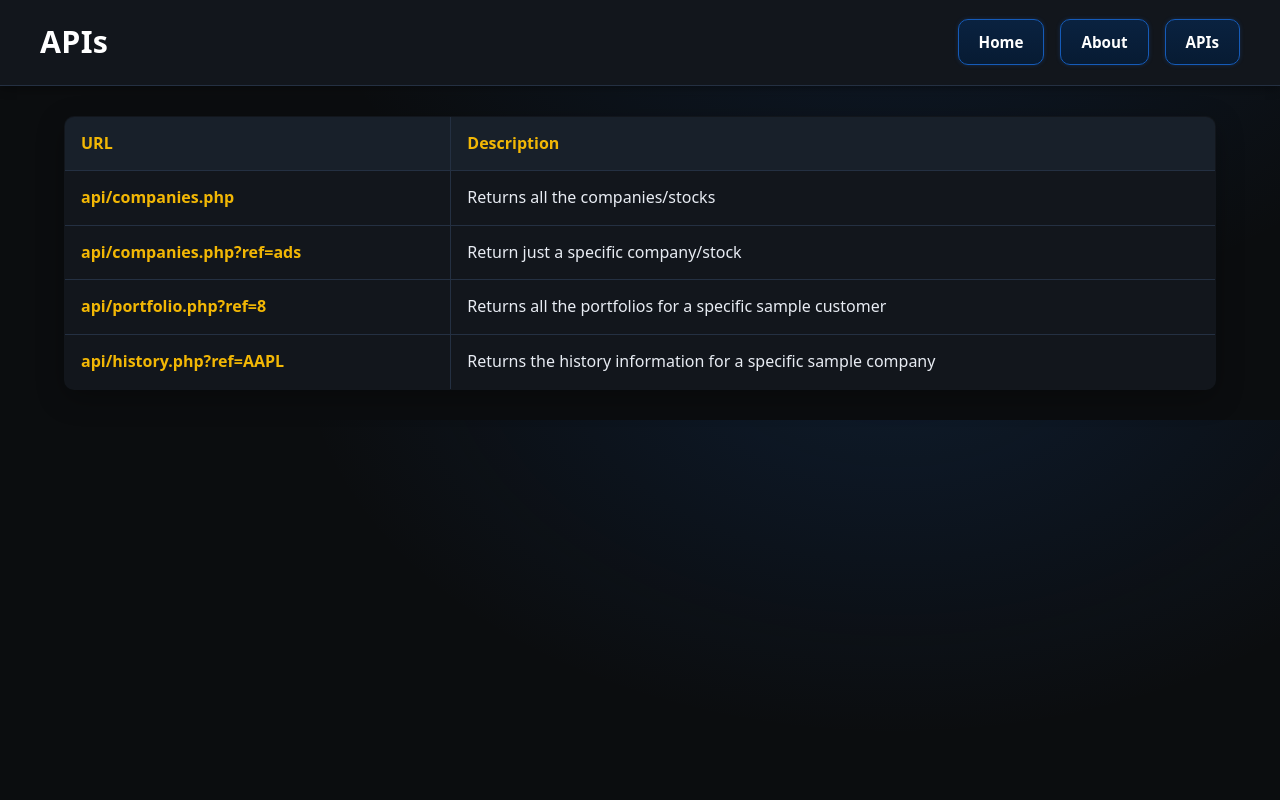
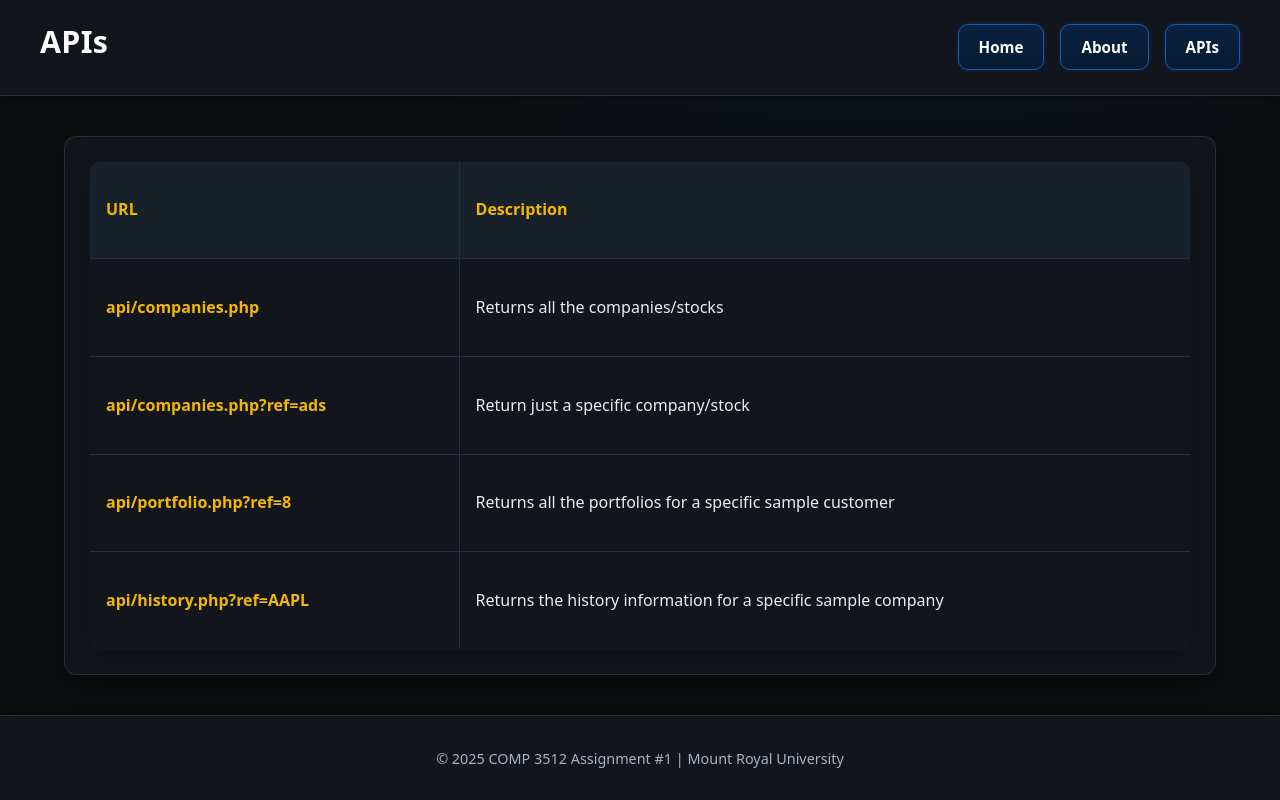
Before and after one commit to zunayedT/COMP3512-Asgn01, a PHP site: page /apis.php in a window 1280 px wide. Run offline with PHP 8.4, Linux system fonts and the light colour scheme.

Commit message:
hope this is the last commit minor CSS fixes

```diff
--- a/apis.php
+++ b/apis.php
@@ -52,5 +52,8 @@
 echo "</table>";
 ?>
 </main>
+<footer>
+    <p>© <?php echo date("Y"); ?> COMP 3512 Assignment #1 | Mount Royal University</p>
+</footer>
 </body>
 </html>
--- a/assets/aboutStyle.css
+++ b/assets/aboutStyle.css
@@ -1,5 +1,5 @@
 /* ============================================================
-   20% code written by Tyler and June and rest is by ChatGPT.
+   40% code written by Tyler and June and rest is by ChatGPT.
    Taking help for CSS syntax.
    Color scheme was decided by Tyler and June in a team meeting.
    Big thanks to Tyler for coming up with the color scheme.
--- a/assets/apiStyle.css
+++ b/assets/apiStyle.css
@@ -1,3 +1,20 @@
+/* inspired by ChatGpt */
+*,
+*::before,
+*::after {
+  box-sizing: border-box;
+}
+
+html, body {
+  margin: 0;
+  padding: 0;
+  font-family: system-ui, -apple-system, Segoe UI, Roboto, Arial, sans-serif;
+  color: #e8ecf3;
+}
+
+a {
+  text-decoration: none;
+}
 
 /* --- Theme Variables --- */
 :root {
@@ -15,23 +32,26 @@
   --shadow: 0 8px 28px rgba(0, 0, 0, 0.28);
 }
 
-
-/* --- Table Styling --- */
+/* --- Main Layout --- */
 main {
   max-width: 1200px;
   width: 90%;
-  margin: 30px auto;
-  display: flex;
-  justify-content: center;
+  margin: 40px auto;
+  padding: 24px;
+  background: var(--surface-1);
+  border: 1px solid var(--border);
+  border-radius: 12px;
+  box-shadow: var(--shadow);
 }
 
+/* --- Table Styling --- */
 table {
   width: 100%;
   border-collapse: collapse;
+  border-radius: 10px;
+  overflow: hidden;
   background: var(--surface-1);
   border: 1px solid var(--border);
-  border-radius: 10px;
-  overflow: hidden;
   box-shadow: var(--shadow);
 }
 
@@ -53,20 +73,32 @@
   background: rgba(30,107,214,0.08);
 }
 
+/* --- Links --- */
 a {
   color: var(--gold);
   font-weight: 600;
   transition: color 0.25s ease;
 }
+
 a:hover {
   color: var(--blue);
+}
+
+/* --- Headings --- */
+h1, h2, h3 {
+  color: var(--gold);
+  margin-top: 0;
+  text-align: left;
+  padding-bottom: 10px;
 }
 
 /* --- Responsive --- */
 @media (max-width: 768px) {
   main {
     width: 95%;
+    padding: 16px;
   }
+
   table, th, td {
     font-size: 0.9rem;
   }
--- a/assets/companyStyle.css
+++ b/assets/companyStyle.css
@@ -1,5 +1,5 @@
 /* ============================================================
-20% code written by Tyler and June and rest is by ChatGPT.
+60% code written by Tyler and June and rest is by ChatGPT.
    Taking help for CSS syntax.
    Color scheme was decided by Tyler and June in a team meeting.
    Big thanks to Tyler for coming up with the color scheme.
--- a/assets/globalStyle.css
+++ b/assets/globalStyle.css
@@ -1,18 +1,19 @@
 /* ============================================================
-   GLOBAL STYLE — Shared Header, Navbar, and Footer. 20% code
-   written by Tyler and June and rest is by ChatGPT.
+   GLOBAL STYLE — Shared Header, Navbar, and Footer.
+   30% code written by Tyler and June and rest is by ChatGPT.
    Taking help for CSS syntax.
    Color scheme was decided by Tyler and June in a team meeting.
    Big thanks to Tyler for coming up with the color scheme.
    Reflink: chatGpt.com
    ============================================================ */
 
-
 *,
 *::before,
 *::after {
   box-sizing: border-box;
 }
+
+/* --- Base Page Setup --- */
 html, body {
   margin: 0;
   padding: 0;
@@ -20,6 +21,16 @@
   color: var(--text);
   background: radial-gradient(1200px 800px at 70% -20%, rgba(30,107,214,0.15), transparent 50%) var(--black);
   line-height: 1.6;
+
+  /* 💡 Flex layout ensures footer stays at the bottom */
+  height: 100%;
+  display: flex;
+  flex-direction: column;
+}
+
+/* Main expands to fill remaining vertical space */
+main {
+  flex: 1;
 }
 
 /* --- Theme Variables (Keep universal) --- */
@@ -52,8 +63,9 @@
   display: flex;
   align-items: center;
   justify-content: space-between;
-  border-radius: 0; /* remove rounded corners */
+  border-radius: 0;
   box-shadow: 0 2px 10px rgba(0, 0, 0, 0.4);
+  flex-shrink: 0; /* keeps header from compressing */
 }
 
 header h1 {
@@ -95,14 +107,16 @@
 
 /* --- Footer --- */
 footer {
+  flex-shrink: 0; /* Prevents footer from shrinking */
+  width: 100%;
   text-align: center;
-  margin-top: 50px;
   padding: 16px 10px;
   color: var(--text-dim);
   font-size: 0.9rem;
   border-top: 1px solid var(--border);
   background: var(--surface-1);
-  box-shadow: 0 -2px 8px rgba(0,0,0,0.3);
+  box-shadow: 0 -2px 8px rgba(0, 0, 0, 0.3);
+  margin-top: auto; /* Pushes footer to bottom */
 }
 
 /* --- Utility --- */
@@ -111,6 +125,7 @@
   color: var(--blue);
   transition: color 0.2s ease;
 }
+
 a:hover {
   color: var(--gold);
 }
@@ -122,6 +137,7 @@
     align-items: flex-start;
     gap: 10px;
   }
+
   nav {
     align-self: flex-end;
   }
--- a/assets/indexStyle.css
+++ b/assets/indexStyle.css
@@ -1,5 +1,5 @@
 /* ============================================================
-   20% code written by Tyler and June and rest is by ChatGPT.
+   40% code written by Tyler and June and rest is by ChatGPT.
    Taking help for CSS syntax.
    Color scheme was decided by Tyler and June in a team meeting.
    Big thanks to Tyler for coming up with the color scheme.
--- a/company.php
+++ b/company.php
@@ -104,6 +104,8 @@
 <main class="company-container">
   <?php showCompanyData($data); ?>
 </main>
-
+<footer>
+    <p>© <?php echo date("Y"); ?> COMP 3512 Assignment #1 | Mount Royal University</p>
+</footer>
 </body>
 </html>
--- a/index.php
+++ b/index.php
@@ -81,6 +81,10 @@
         ?>
     </section>
     </main>
+
+<footer>
+    <p>© <?php echo date("Y"); ?> COMP 3512 Assignment #1 | Mount Royal University</p>
+</footer>
 <?php
 
 //global methods start - June
```
